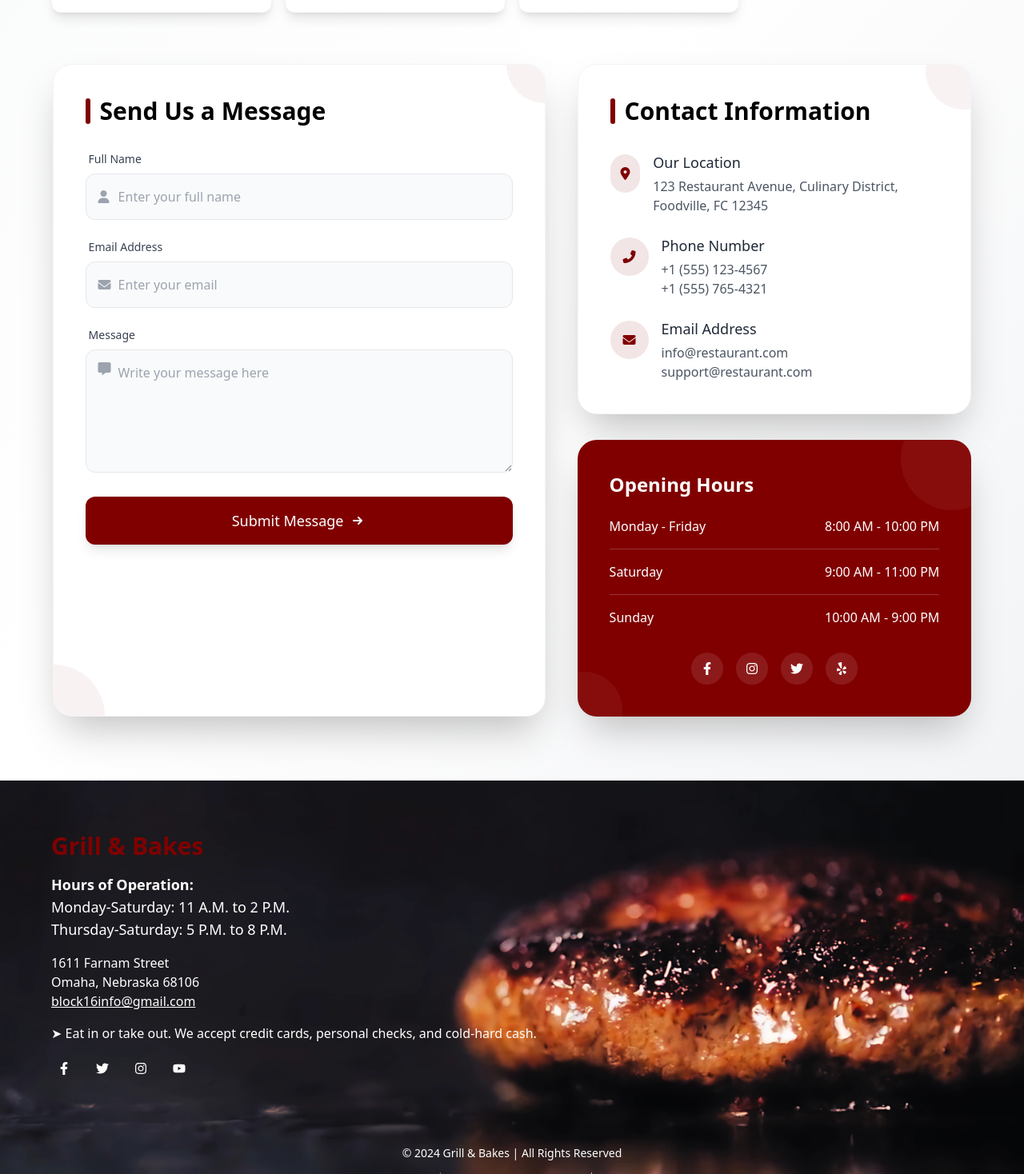
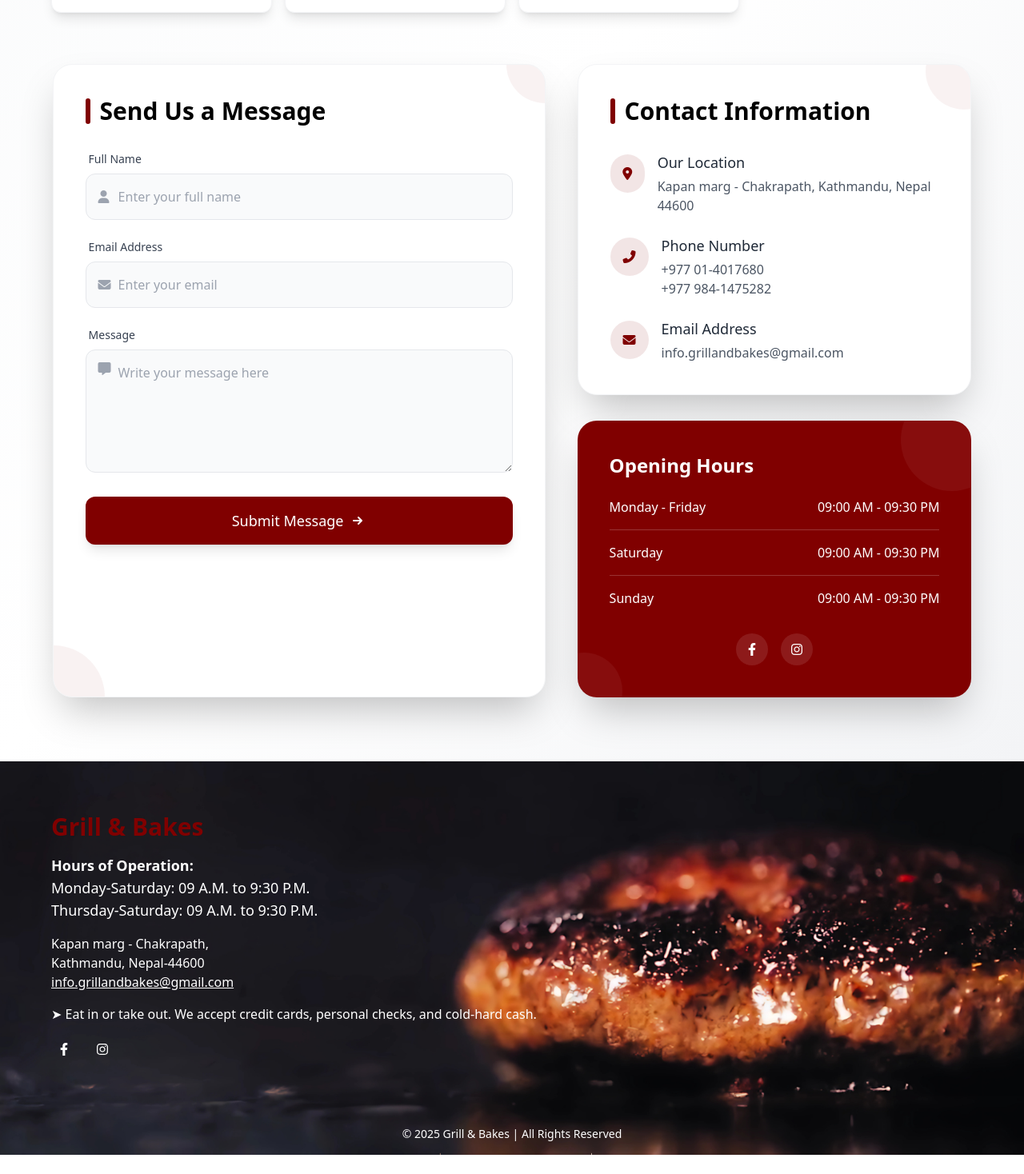
Before and after one commit to jenishkatuwal11/Grill-and-Bakes, a React (Vite) app in the folder client/: page /contact-us in a window 1280 px wide. Shown: the part 611-2079 px from the top of the page at 80% size. After the commit the page ends 2055 px from the top, so only its background shows below. Built offline with nearby package versions, Linux system fonts and the light colour scheme.

Commit message:
Update footer and contact information; modify operating hours and social media links Completed project

```diff
--- a/client/src/components/Footer/Footer.jsx
+++ b/client/src/components/Footer/Footer.jsx
@@ -1,4 +1,4 @@
-import { FaFacebookF, FaTwitter, FaInstagram, FaYoutube } from "react-icons/fa";
+import { FaFacebookF, FaInstagram } from "react-icons/fa";
 import assets from "../../assets/assets";
 
 const Footer = () => {
@@ -23,20 +23,20 @@ const Footer = () => {
           <p className="text-lg font-medium mb-4">
             <strong>Hours of Operation:</strong>
             <br />
-            Monday-Saturday: 11 A.M. to 2 P.M.
+            Monday-Saturday: 09 A.M. to 9:30 P.M.
             <br />
-            Thursday-Saturday: 5 P.M. to 8 P.M.
+            Thursday-Saturday: 09 A.M. to 9:30 P.M.
           </p>
           <p className="text-md mb-4">
-            1611 Farnam Street
+            Kapan marg - Chakrapath,
             <br />
-            Omaha, Nebraska 68106
+            Kathmandu, Nepal-44600
             <br />
             <a
               href="mailto:block16info@gmail.com"
               className="hover:text-maroon underline"
             >
-              block16info@gmail.com
+              info.grillandbakes@gmail.com
             </a>
           </p>
           <p className="text-md mb-4">
@@ -45,28 +45,17 @@ const Footer = () => {
           </p>
           <div className="flex space-x-4 mt-4">
             <a
-              href="#"
+              href="https://www.facebook.com/Grillandbakes/"
               className="w-8 h-8 flex items-center justify-center rounded-full bg-dark-brown hover:bg-maroon"
             >
               <FaFacebookF className="text-white w-4 h-4" />
             </a>
+
             <a
-              href="#"
-              className="w-8 h-8 flex items-center justify-center rounded-full bg-dark-brown hover:bg-maroon"
-            >
-              <FaTwitter className="text-white w-4 h-4" />
-            </a>
-            <a
-              href="#"
+              href="https://www.instagram.com/grillandbakes/?fbclid=IwY2xjawJtfZdleHRuA2FlbQIxMAABHjLw8_IEpdJelPWJu5WIbFqo42n2RXp-r3oLAHOnXyOs167wvktlGzypYQHr_aem_6zQoMyw85yAtj5heVg0iUg#"
               className="w-8 h-8 flex items-center justify-center rounded-full bg-dark-brown hover:bg-maroon"
             >
               <FaInstagram className="text-white w-4 h-4" />
-            </a>
-            <a
-              href="#"
-              className="w-8 h-8 flex items-center justify-center rounded-full bg-dark-brown hover:bg-maroon"
-            >
-              <FaYoutube className="text-white w-4 h-4" />
             </a>
           </div>
         </div>
@@ -75,7 +64,7 @@ const Footer = () => {
       {/* Bottom Section */}
       <div className="bg-dark-gray bg-opacity-90 py-4 relative z-10">
         <p className="text-center text-sm text-white font-medium">
-          © 2024 Grill & Bakes | All Rights Reserved
+          © 2025 Grill & Bakes | All Rights Reserved
         </p>
       </div>
     </footer>
--- a/client/src/pages/ContactUs/contactUs.jsx
+++ b/client/src/pages/ContactUs/contactUs.jsx
@@ -239,8 +239,7 @@ const ContactUs = () => {
                       Our Location
                     </h3>
                     <p className="text-gray-600">
-                      123 Restaurant Avenue, Culinary District, Foodville, FC
-                      12345
+                      Kapan marg - Chakrapath, Kathmandu, Nepal 44600
                     </p>
                   </div>
                 </div>
@@ -253,8 +252,8 @@ const ContactUs = () => {
                     <h3 className="font-medium text-lg text-gray-800 mb-1">
                       Phone Number
                     </h3>
-                    <p className="text-gray-600">+1 (555) 123-4567</p>
-                    <p className="text-gray-600">+1 (555) 765-4321</p>
+                    <p className="text-gray-600">+977 01-4017680</p>
+                    <p className="text-gray-600">+977 984-1475282</p>
                   </div>
                 </div>
 
@@ -266,8 +265,10 @@ const ContactUs = () => {
                     <h3 className="font-medium text-lg text-gray-800 mb-1">
                       Email Address
                     </h3>
-                    <p className="text-gray-600">info@restaurant.com</p>
-                    <p className="text-gray-600">support@restaurant.com</p>
+                    <p className="text-gray-600">
+                      info.grillandbakes@gmail.com
+                    </p>
+                    {/* <p className="text-gray-600">support@restaurant.com</p> */}
                   </div>
                 </div>
               </div>
@@ -282,44 +283,32 @@ const ContactUs = () => {
               <div className="space-y-4">
                 <div className="flex justify-between">
                   <span>Monday - Friday</span>
-                  <span className="font-medium">8:00 AM - 10:00 PM</span>
+                  <span className="font-medium">09:00 AM - 09:30 PM</span>
                 </div>
                 <div className="h-px bg-white/20"></div>
                 <div className="flex justify-between">
                   <span>Saturday</span>
-                  <span className="font-medium">9:00 AM - 11:00 PM</span>
+                  <span className="font-medium">09:00 AM - 09:30 PM</span>
                 </div>
                 <div className="h-px bg-white/20"></div>
                 <div className="flex justify-between">
                   <span>Sunday</span>
-                  <span className="font-medium">10:00 AM - 9:00 PM</span>
+                  <span className="font-medium">09:00 AM - 09:30 PM</span>
                 </div>
               </div>
 
               <div className="mt-8 flex justify-center space-x-4">
                 <a
-                  href="#"
+                  href="https://www.facebook.com/Grillandbakes/"
                   className="w-10 h-10 bg-white/10 rounded-full flex items-center justify-center hover:bg-white/20 transition-colors"
                 >
                   <i className="fab fa-facebook-f text-white"></i>
                 </a>
                 <a
-                  href="#"
+                  href="https://www.instagram.com/grillandbakes/?fbclid=IwY2xjawJtfZdleHRuA2FlbQIxMAABHjLw8_IEpdJelPWJu5WIbFqo42n2RXp-r3oLAHOnXyOs167wvktlGzypYQHr_aem_6zQoMyw85yAtj5heVg0iUg#"
                   className="w-10 h-10 bg-white/10 rounded-full flex items-center justify-center hover:bg-white/20 transition-colors"
                 >
                   <i className="fab fa-instagram text-white"></i>
-                </a>
-                <a
-                  href="#"
-                  className="w-10 h-10 bg-white/10 rounded-full flex items-center justify-center hover:bg-white/20 transition-colors"
-                >
-                  <i className="fab fa-twitter text-white"></i>
-                </a>
-                <a
-                  href="#"
-                  className="w-10 h-10 bg-white/10 rounded-full flex items-center justify-center hover:bg-white/20 transition-colors"
-                >
-                  <i className="fab fa-yelp text-white"></i>
                 </a>
               </div>
             </div>
```
